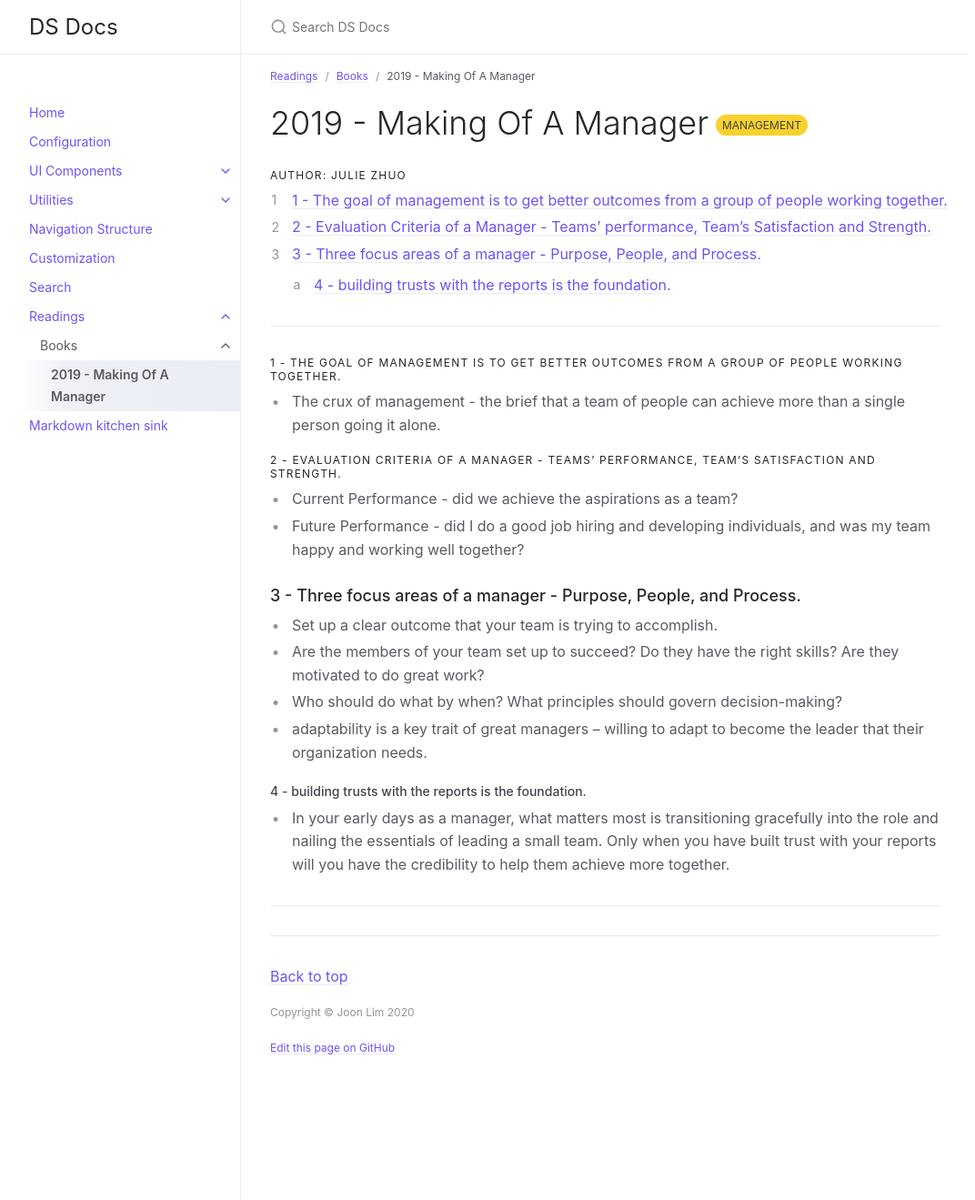
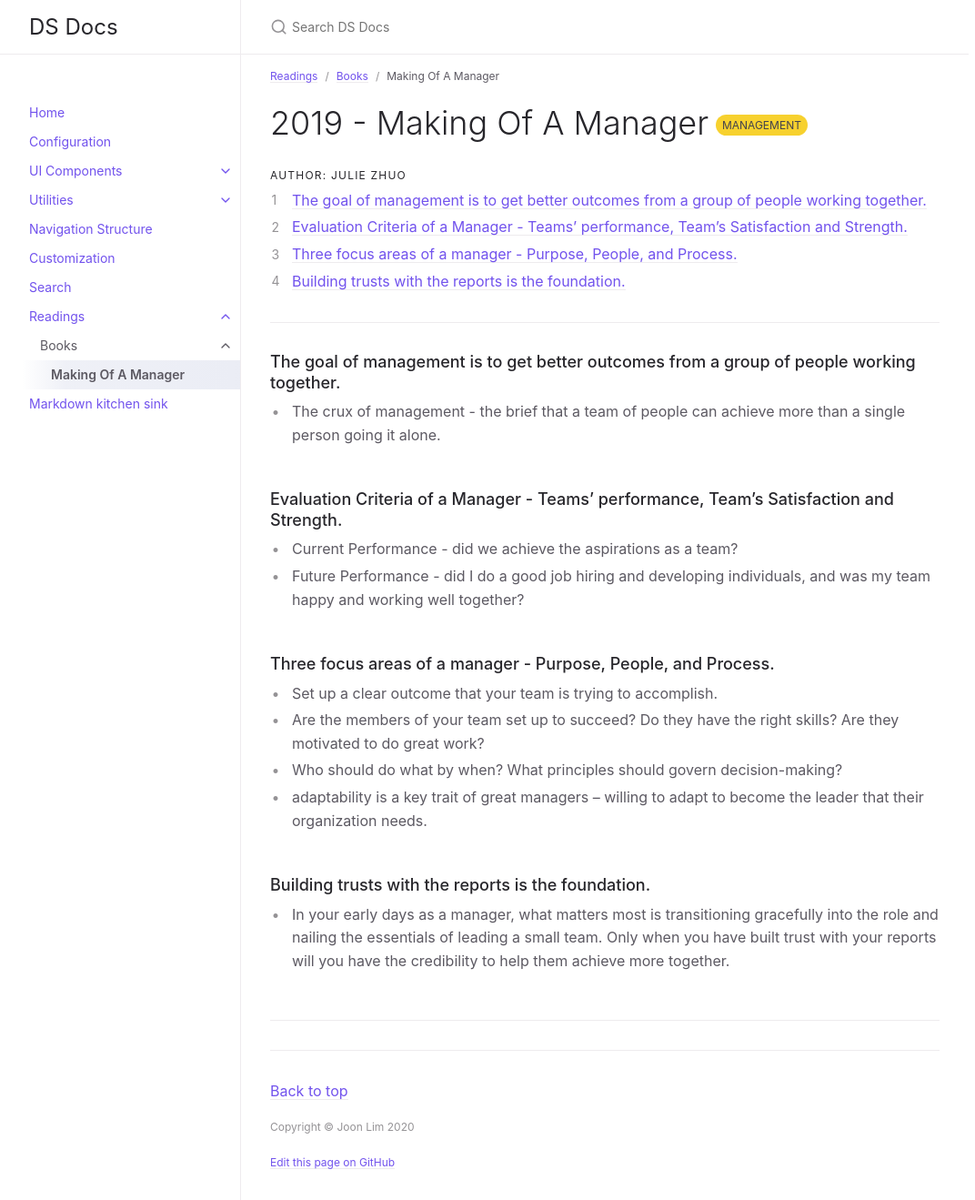
Before and after one commit to thisisjoonlim/dsdocs, a Jekyll site: the page built from docs/readings/books/making-of-a-manager.md, in a window 1280 px wide and 1319 px high. Shown: the whole window at 91% size, without its empty margins (107-1179 px from the left). Built offline with Jekyll 4.4.1, drawn with Linux system fonts in a browser that asks for light colours; comment, search, counter and statistics services are not loaded.

Commit message:
update formatting

```diff
--- a/docs/readings/books/making-of-a-manager.md
+++ b/docs/readings/books/making-of-a-manager.md
@@ -1,6 +1,6 @@
 ---
 layout: default
-title: 2019 - Making Of A Manager
+title: Making Of A Manager
 parent: Books
 grand_parent: Readings
 ---
@@ -18,19 +18,23 @@ Management
 
 ---
 
+### The goal of management is to get better outcomes from a group of people working together.
+- The crux of management - the brief that a team of people can achieve more than a single person going it alone.
+{: .pb-4 }
 
-#### 1 - The goal of management is to get better outcomes from a group of people working together.
-- The crux of management - the brief that a team of people can achieve more than a single person going it alone.
 
-#### 2 - Evaluation Criteria of a Manager - Teams' performance, Team's Satisfaction and Strength.
+### Evaluation Criteria of a Manager - Teams' performance, Team's Satisfaction and Strength.
 - Current Performance - did we achieve the aspirations as a team?
 - Future Performance - did I do a good job hiring and developing individuals, and was my team happy and working well together?
+{: .pb-4 }
 
-### 3 - Three focus areas of a manager - Purpose, People, and Process.
+### Three focus areas of a manager - Purpose, People, and Process.
 - Set up a clear outcome that your team is trying to accomplish.
 - Are the members of your team set up to succeed? Do they have the right skills? Are they motivated to do great work?
 - Who should do what by when? What principles should govern decision-making?
 - adaptability is a key trait of great managers -- willing to adapt to become the leader that their organization needs.
+{: .pb-4 }
 
-##### 4 - building trusts with the reports is the foundation.
+### Building trusts with the reports is the foundation.
 - In your early days as a manager, what matters most is transitioning gracefully into the role and nailing the essentials of leading a small team. Only when you have built trust with your reports will you have the credibility to help them achieve more together.
+{: .pb-4 }
```
